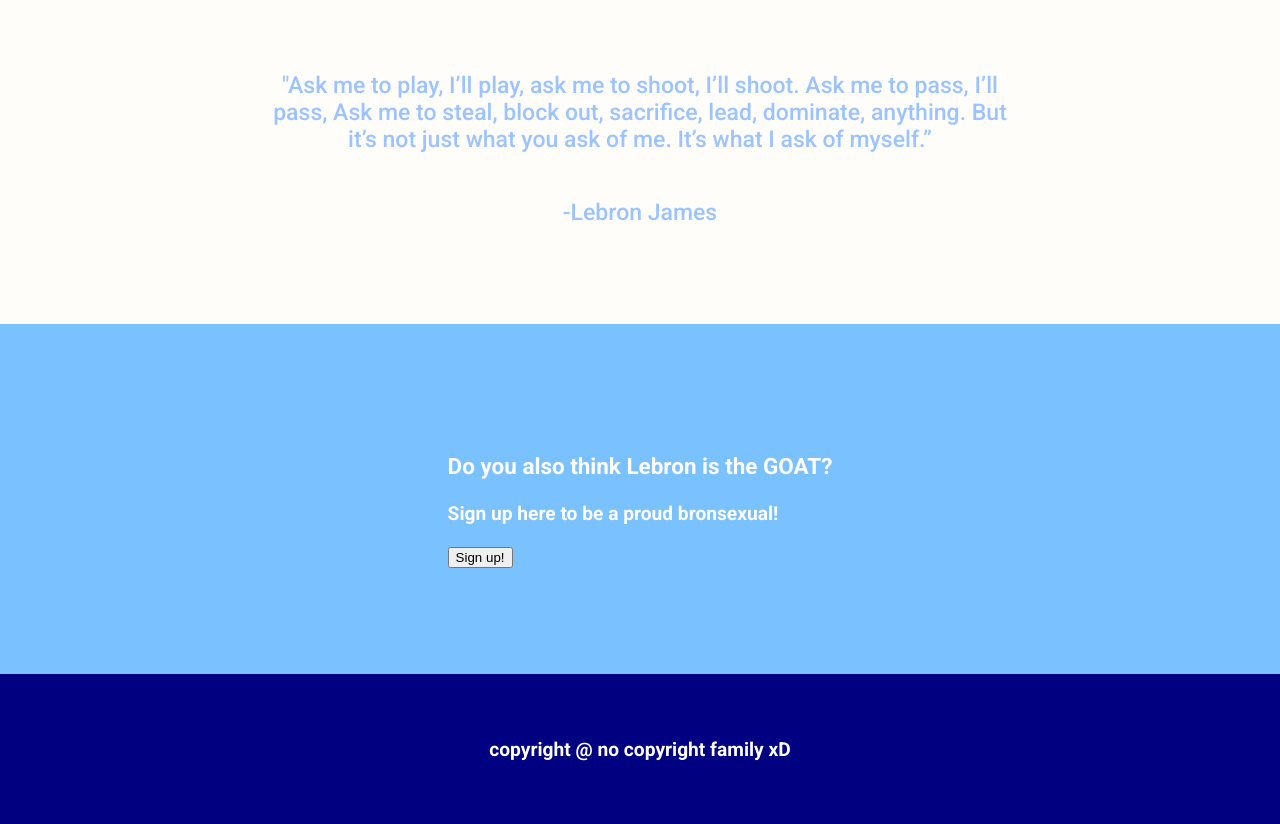
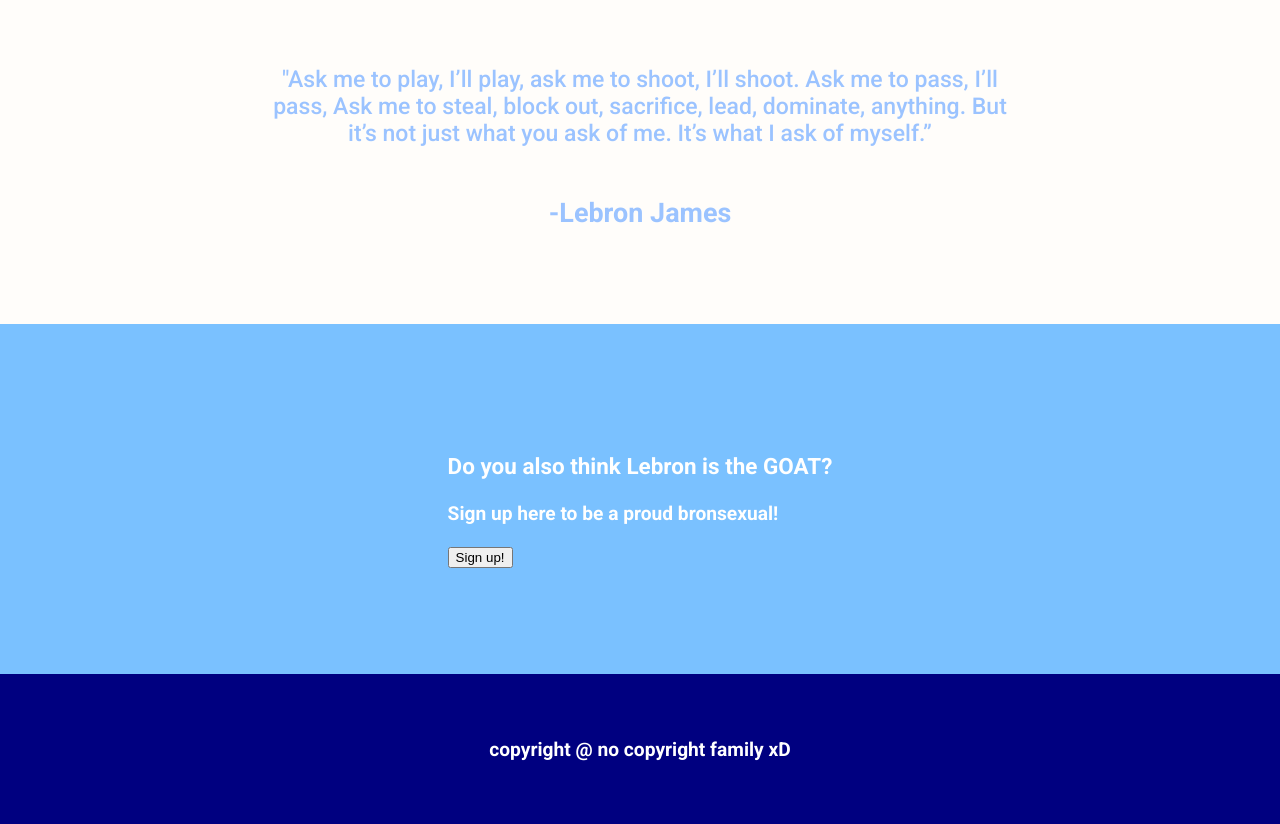
Before and after one commit to tajsharma/git_test, a plain HTML site: page index.html in a window 1280 px wide. Shown: the part 1126-1950 px from the top of the page. Drawn offline with Linux system fonts and the light colour scheme.

Commit message:
add div for name in quote container

```diff
--- a/index.html
+++ b/index.html
@@ -85,7 +85,9 @@
                         sacrifice, lead, dominate, anything. But it’s not just
                         what you ask of me. It’s what I ask of myself.”
                     </p>
-                    <p class="name">-Lebron James</p>
+                    <div class="nameContainer">
+                        <h3 class="name">-Lebron James</h3>
+                    </div>
                 </div>
 
                 <div class="signUpDiv">
```
